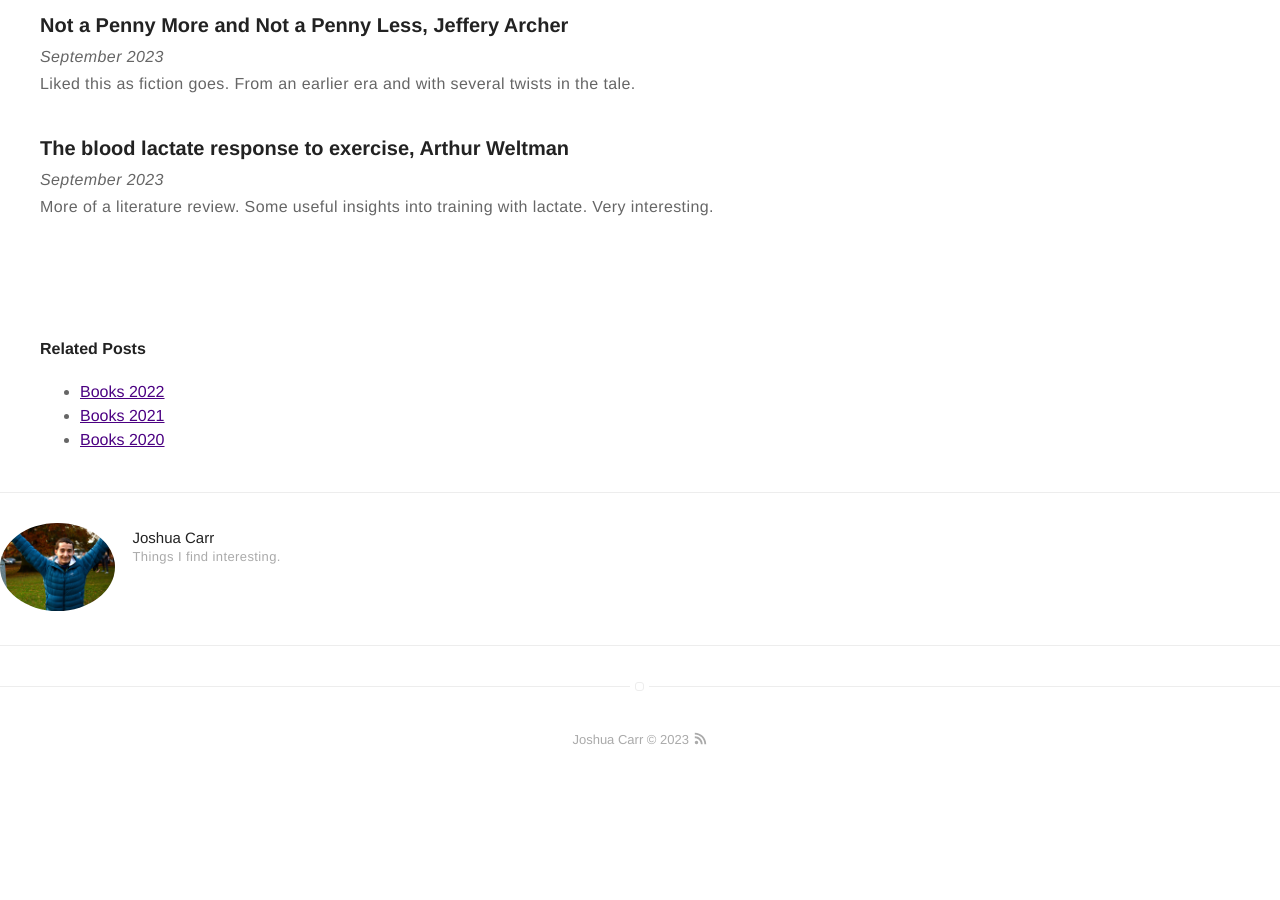
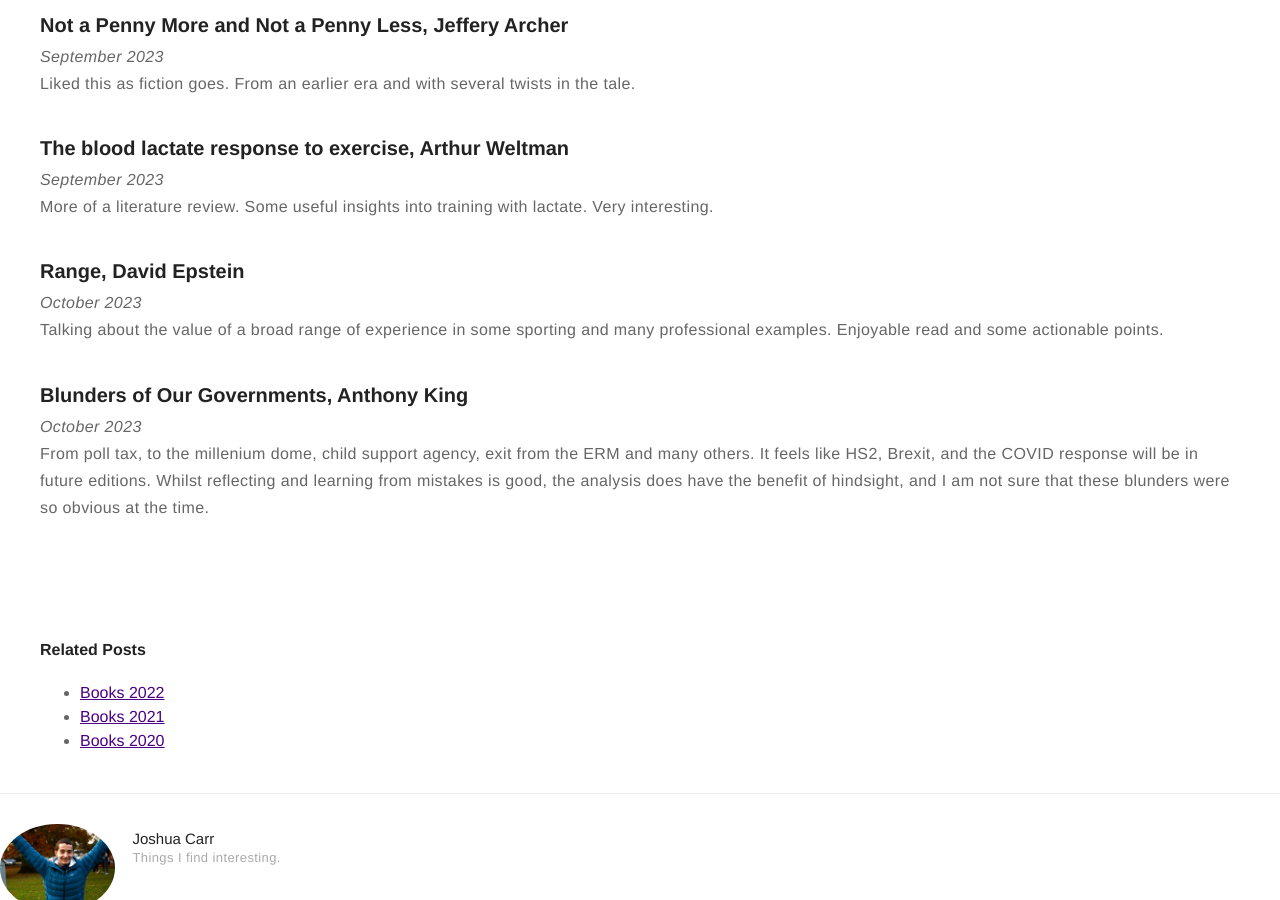
Before and after one commit to jc782/jc782.github.io, a Jekyll site: the page built from _posts/2022-12-28-Books-2023.markdown, in a window 1280 px wide and 900 px high, scrolled down 4519 px. Built offline with Jekyll 4.4.1, drawn with Linux system fonts in a browser that asks for light colours; before the commit the page ends 5306 px from its top, so only the background shows below that.

Commit message:
extra books

```diff
--- a/_posts/2022-12-28-Books-2023.markdown
+++ b/_posts/2022-12-28-Books-2023.markdown
@@ -134,3 +134,11 @@ Liked this as fiction goes. From an earlier era and with several twists in the t
 ### The blood lactate response to exercise, Arthur Weltman
 *September 2023*
 More of a literature review. Some useful insights into training with lactate. Very interesting.
+
+### Range, David Epstein
+*October 2023*
+Talking about the value of a broad range of experience in some sporting and many professional examples. Enjoyable read and some actionable points.
+
+### Blunders of Our Governments, Anthony King
+*October 2023*
+From poll tax, to the millenium dome, child support agency, exit from the ERM and many others. It feels like HS2, Brexit, and the COVID response will be in future editions. Whilst reflecting and learning from mistakes is good, the analysis does have the benefit of hindsight, and I am not sure that these blunders were so obvious at the time.
```
